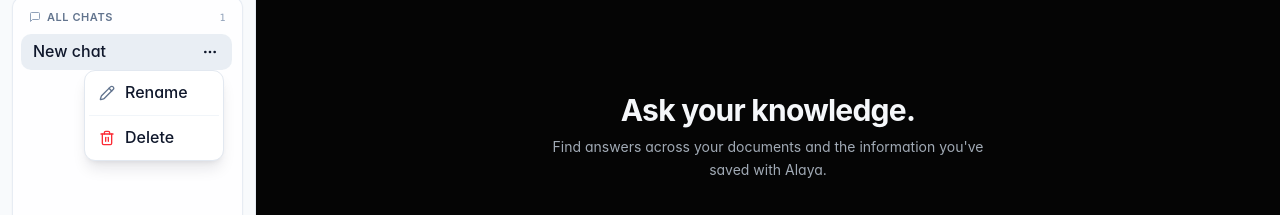
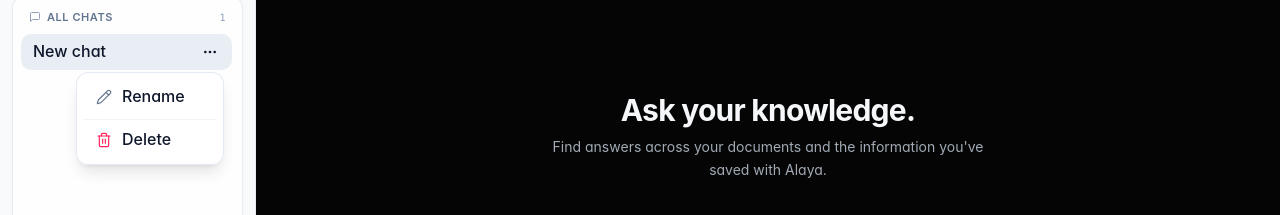
Before and after one commit to abhiraj070/Alaya, a Next.js app in the folder frontend/: page /app in a window 1280 px wide. Both pictures are taken after a click on the button 210 px from the left and 290 px from the top of the page. Shown: the part 239-454 px from the top of the page. Built offline with nearby package versions, Linux system fonts and the light colour scheme; no server answers.

Commit message:
Redesign Rename and Delete context menu buttons in ChatItem

```diff
--- a/frontend/components/app/ChatItem.js
+++ b/frontend/components/app/ChatItem.js
@@ -210,36 +210,50 @@ export default function ChatItem({
         {isMenuOpen && (
           <div
             ref={menuRef}
-            className={`absolute right-0 z-50 min-w-[140px] rounded-[11px] border border-slate-200 dark:border-slate-800 bg-white dark:bg-slate-900 p-1 shadow-lg shadow-slate-900/10 animate-fadeIn ${
-              openUpward ? "bottom-full mb-1" : "top-full mt-1"
+            className={`absolute right-0 z-50 min-w-[148px] rounded-xl border border-slate-200/90 dark:border-border-strong bg-white/95 dark:bg-surface-primary/95 backdrop-blur-md p-1.5 shadow-lg shadow-black/10 dark:shadow-[0_8px_24px_rgba(0,0,0,0.45)] space-y-1 animate-fadeIn ${
+              openUpward ? "bottom-full mb-1.5" : "top-full mt-1.5"
             }`}
             role="menu"
             aria-orientation="vertical"
             onClick={(e) => e.stopPropagation()}
           >
-            {/* 1. Rename Option */}
+            {/* 1. Edit / Rename Button */}
             <button
               type="button"
-              onClick={handleStartEdit}
-              className="flex w-full h-9 items-center gap-2.5 rounded-[8px] px-2.5 text-xs text-slate-700 dark:text-slate-300 hover:bg-slate-100 dark:hover:bg-slate-800 hover:text-slate-900 dark:hover:text-slate-100 transition-colors cursor-pointer text-left focus-visible:outline-none focus-visible:bg-slate-100 dark:focus-visible:bg-slate-800"
+              onClick={(e) => {
+                e.stopPropagation();
+                handleStartEdit();
+              }}
+              className="group/btn flex w-full h-9 items-center gap-2.5 rounded-lg px-3 text-xs font-medium text-slate-700 dark:text-text-secondary hover:text-slate-900 dark:hover:text-text-primary bg-transparent hover:bg-slate-100 dark:hover:bg-surface-secondary border border-transparent hover:border-slate-200/60 dark:hover:border-border-subtle transition-all duration-150 cursor-pointer text-left select-none focus-visible:outline-none focus-visible:ring-1.5 focus-visible:ring-slate-400 dark:focus-visible:ring-accent-sky/50"
               role="menuitem"
             >
-              <Pencil className="h-4 w-4 text-slate-500 dark:text-slate-400 shrink-0" aria-hidden="true" />
-              <span className="font-medium">Rename</span>
+              <Pencil
+                className="h-4 w-4 text-slate-500 dark:text-text-muted group-hover/btn:text-slate-800 dark:group-hover/btn:text-text-primary transition-colors shrink-0"
+                strokeWidth={1.75}
+                aria-hidden="true"
+              />
+              <span>Rename</span>
             </button>
 
-            {/* Separator */}
-            <div className="my-1 border-t border-slate-100 dark:border-slate-800" role="separator" />
+            {/* Subtle Separator */}
+            <div className="border-t border-slate-100 dark:border-border-subtle/80 my-0.5" role="separator" />
 
-            {/* 2. Delete Chat Option */}
+            {/* 2. Delete Chat Button */}
             <button
               type="button"
-              onClick={handleDelete}
-              className="flex w-full h-9 items-center gap-2.5 rounded-[8px] px-2.5 text-xs text-red-500 dark:text-red-400 hover:bg-red-50 dark:hover:bg-red-950/40 hover:text-red-600 dark:hover:text-red-300 transition-colors cursor-pointer text-left focus-visible:outline-none focus-visible:bg-red-50 dark:focus-visible:bg-red-950/40"
+              onClick={(e) => {
+                e.stopPropagation();
+                handleDelete();
+              }}
+              className="group/btn flex w-full h-9 items-center gap-2.5 rounded-lg px-3 text-xs font-medium text-rose-600 dark:text-rose-400 hover:text-rose-700 dark:hover:text-rose-300 bg-transparent hover:bg-rose-50 dark:hover:bg-rose-500/10 border border-transparent hover:border-rose-200/70 dark:hover:border-rose-500/20 transition-all duration-150 cursor-pointer text-left select-none focus-visible:outline-none focus-visible:ring-1.5 focus-visible:ring-rose-400"
               role="menuitem"
             >
-              <Trash2 className="h-4 w-4 text-red-500 dark:text-red-400 shrink-0" aria-hidden="true" />
-              <span className="font-medium">Delete</span>
+              <Trash2
+                className="h-4 w-4 text-rose-500 dark:text-rose-400 group-hover/btn:text-rose-600 dark:group-hover/btn:text-rose-300 transition-colors shrink-0"
+                strokeWidth={1.75}
+                aria-hidden="true"
+              />
+              <span>Delete</span>
             </button>
           </div>
         )}
```
